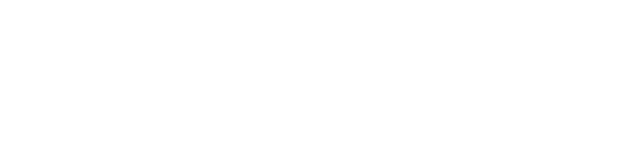
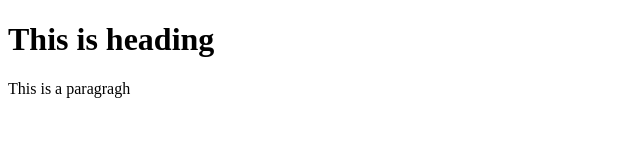
Before and after one commit to Shre13/todo, a plain HTML site: page practice.html in a window 1280 px wide. Shown: the whole page, without its empty margins (0-640 px from the left). Drawn offline with Linux system fonts and the light colour scheme.

Commit message:
practice

```diff
--- a/practice.html
+++ b/practice.html
@@ -1,6 +1,26 @@
 <!Doctype html>
 <html>
     <head>
-        <style
+        <!-- This is for internal css
+            <style>
+            body {background-color: white;}
+            h1 {color :yellow}
+            p {color:black;}
+        </style>
+    -->
+
     </head>
+    <body>
+
+
+        <h1>
+        This is heading
+        </h1>
+        <p>
+            This
+            is
+            a
+            paragragh
+        </p>
+    </body>
 </html>
```
